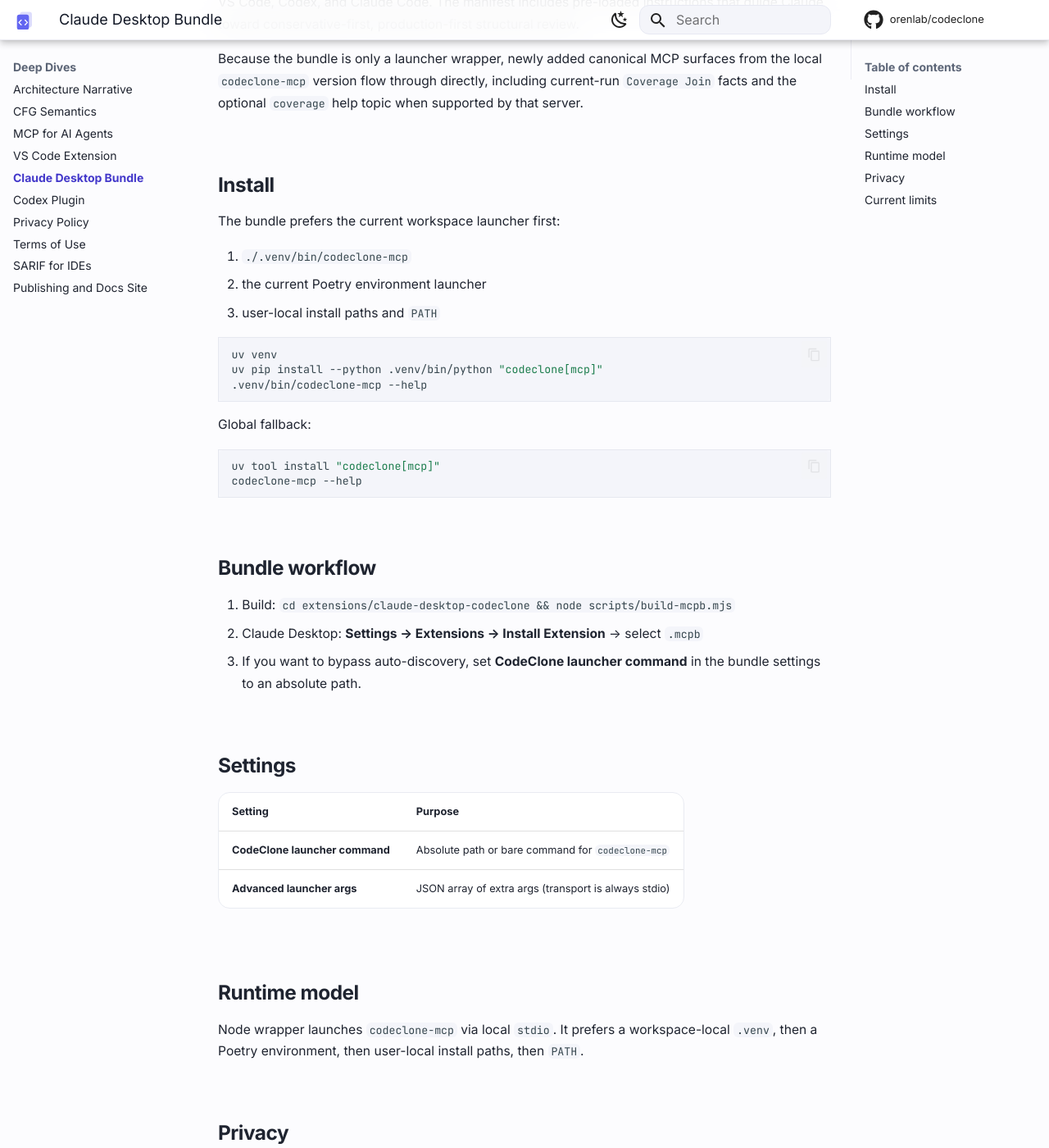
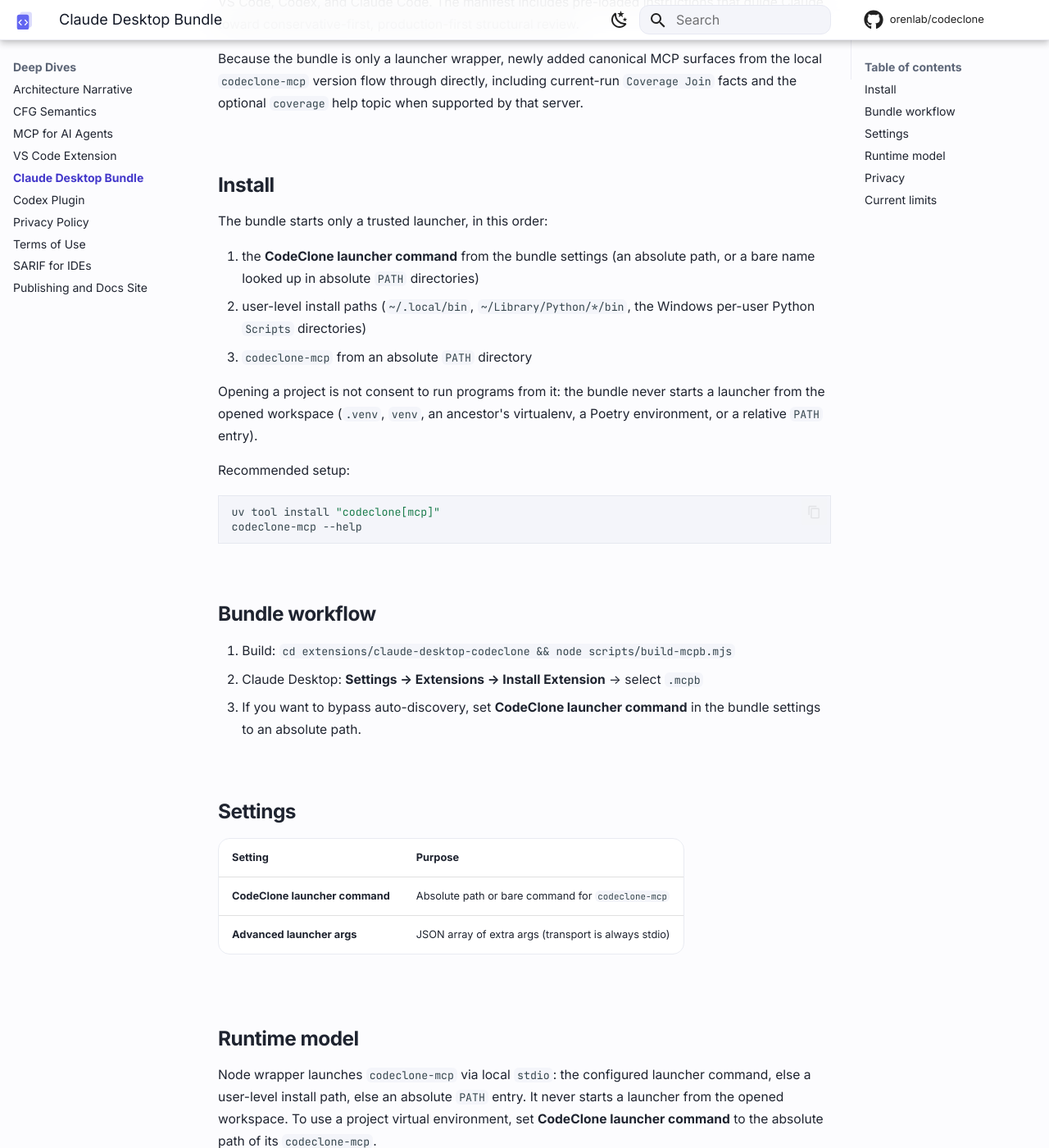
Before and after one commit to orenlab/codeclone, an MkDocs documentation site: the page built from docs/claude-desktop-bundle.md, in a window 1280 px wide and 1400 px high, scrolled down 307 px. Shown: the whole window at 82% size. Built offline with MkDocs 1.6.1 and Material for MkDocs 9.7.7, drawn with Linux system fonts in a browser that asks for light colours; comment, search, counter and statistics services are not loaded; some of the changed text lies outside the part shown.

Commit message:
fix(claude-desktop): never start a launcher found inside the opened project

````diff
--- a/docs/claude-desktop-bundle.md
+++ b/docs/claude-desktop-bundle.md
@@ -15,19 +15,19 @@
 
 ## Install
 
-The bundle prefers the current workspace launcher first:
+The bundle starts only a trusted launcher, in this order:
 
-1. `./.venv/bin/codeclone-mcp`
-2. the current Poetry environment launcher
-3. user-local install paths and `PATH`
+1. the **CodeClone launcher command** from the bundle settings (an absolute path,
+   or a bare name looked up in absolute `PATH` directories)
+2. user-level install paths (`~/.local/bin`, `~/Library/Python/*/bin`, the
+   Windows per-user Python `Scripts` directories)
+3. `codeclone-mcp` from an absolute `PATH` directory
 
-```bash
-uv venv
-uv pip install --python .venv/bin/python "codeclone[mcp]"
-.venv/bin/codeclone-mcp --help
-```
+Opening a project is not consent to run programs from it: the bundle never
+starts a launcher from the opened workspace (`.venv`, `venv`, an ancestor's
+virtualenv, a Poetry environment, or a relative `PATH` entry).
 
-Global fallback:
+Recommended setup:
 
 ```bash
 uv tool install "codeclone[mcp]"
@@ -50,9 +50,11 @@
 
 ## Runtime model
 
-Node wrapper launches `codeclone-mcp` via local `stdio`. It prefers a
-workspace-local `.venv`, then a Poetry environment, then user-local install
-paths, then `PATH`.
+Node wrapper launches `codeclone-mcp` via local `stdio`: the configured launcher
+command, else a user-level install path, else an absolute `PATH` entry. It never
+starts a launcher from the opened workspace. To use a project virtual
+environment, set **CodeClone launcher command** to the absolute path of its
+`codeclone-mcp`.
 
 ## Privacy
 
@@ -61,8 +63,8 @@
 
 ## Current limits
 
-- expects either a workspace launcher, a user-local/global launcher, or an
-  explicitly configured absolute launcher path
+- expects a user-level/global launcher or an explicitly configured launcher;
+  a workspace `.venv` launcher is used only when configured by absolute path
 - local install surface, not a hosted service layer
 
 For the underlying MCP contract, see:
````
Also changed, not shown: docs/book/22-claude-desktop-bundle.md (+8 -7 lines), extensions/claude-desktop-codeclone/README.md (+10 -12 lines), 3 other files.
